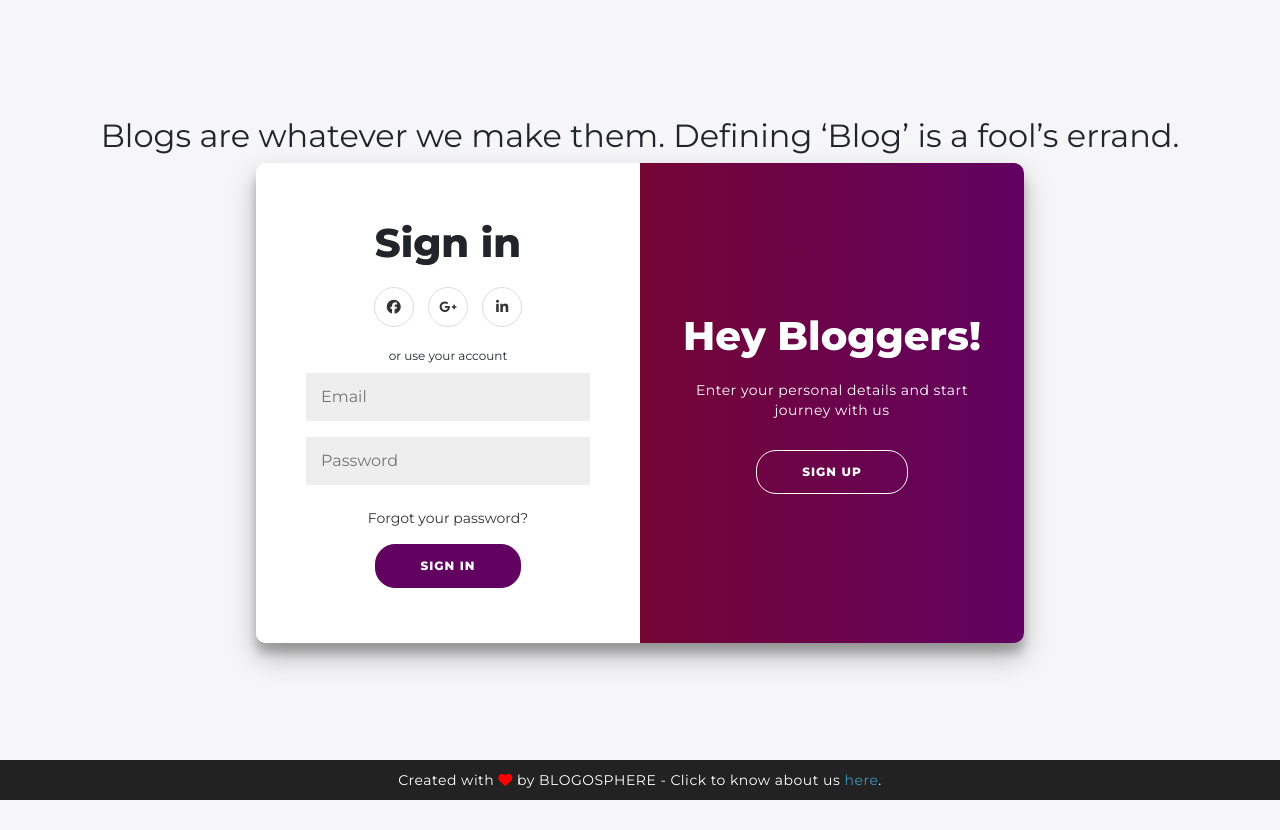
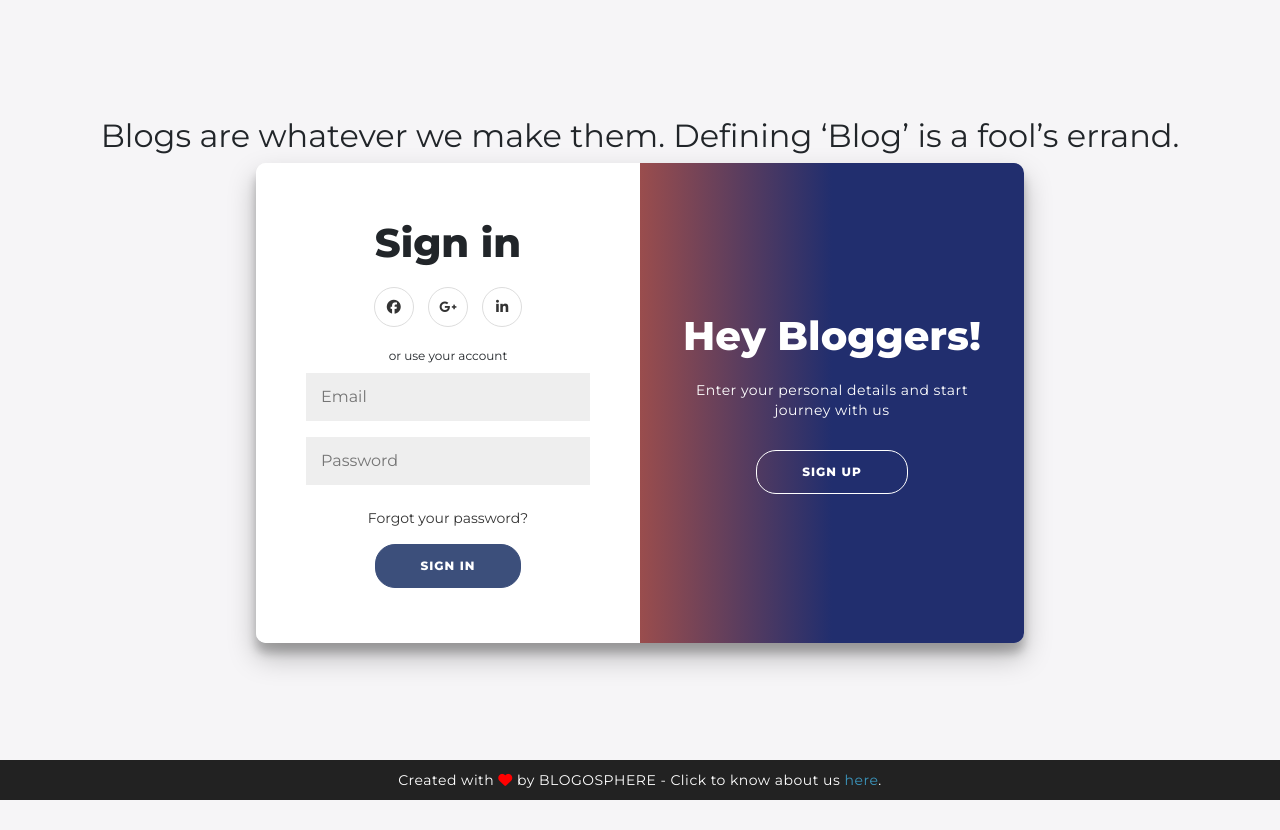
Before and after one commit to Anurag-Gour/Blogosphere, a PHP site: page /LoginPage.html in a window 1280 px wide. Run offline with PHP 8.4, Linux system fonts and the light colour scheme; some libraries are stand-ins or nearby versions.

Commit message:
color change in loginpage.css

```diff
--- a/CSS/LoginPage.css
+++ b/CSS/LoginPage.css
@@ -61,8 +61,8 @@ text-decoration: none;
 
 button {
 	border-radius: 20px;
-	border: 1px solid rgb(97, 2, 97);
-	background-color: rgb(97, 2, 97);
+	border: 1px solid #3c4f7b;
+	background-color: #3c4f7b;
 	color: #FFFFFF;
 	font-size: 12px;
 	font-weight: bold;
@@ -72,7 +72,7 @@ button {
 	/* transition: transform 80ms ease-in; */
 }
 button:hover{
-	background-color: rgb(81, 2, 81);
+	background-color: #212e6e;
 	color: #FFFFFF;
 	transform: scale(0.97);
 
@@ -201,8 +201,8 @@ input {
 }
 .overlay {
 	background: rgb(97, 2, 97);
-	background: -webkit-linear-gradient(to right,rgb(97, 2, 97), #880808, rgb(97, 2, 97));
-	background: linear-gradient(to right, #880808,rgb(97, 2, 97));
+	background: -webkit-linear-gradient(to right,#212e6e, #880808, #212e6e);
+	background: linear-gradient(to right,#212e6e,#212e6e, #9a4d4d,#212e6e,#212e6e);
 	background-repeat: no-repeat;
 	background-size: cover;
 	background-position: 0 0;
```
